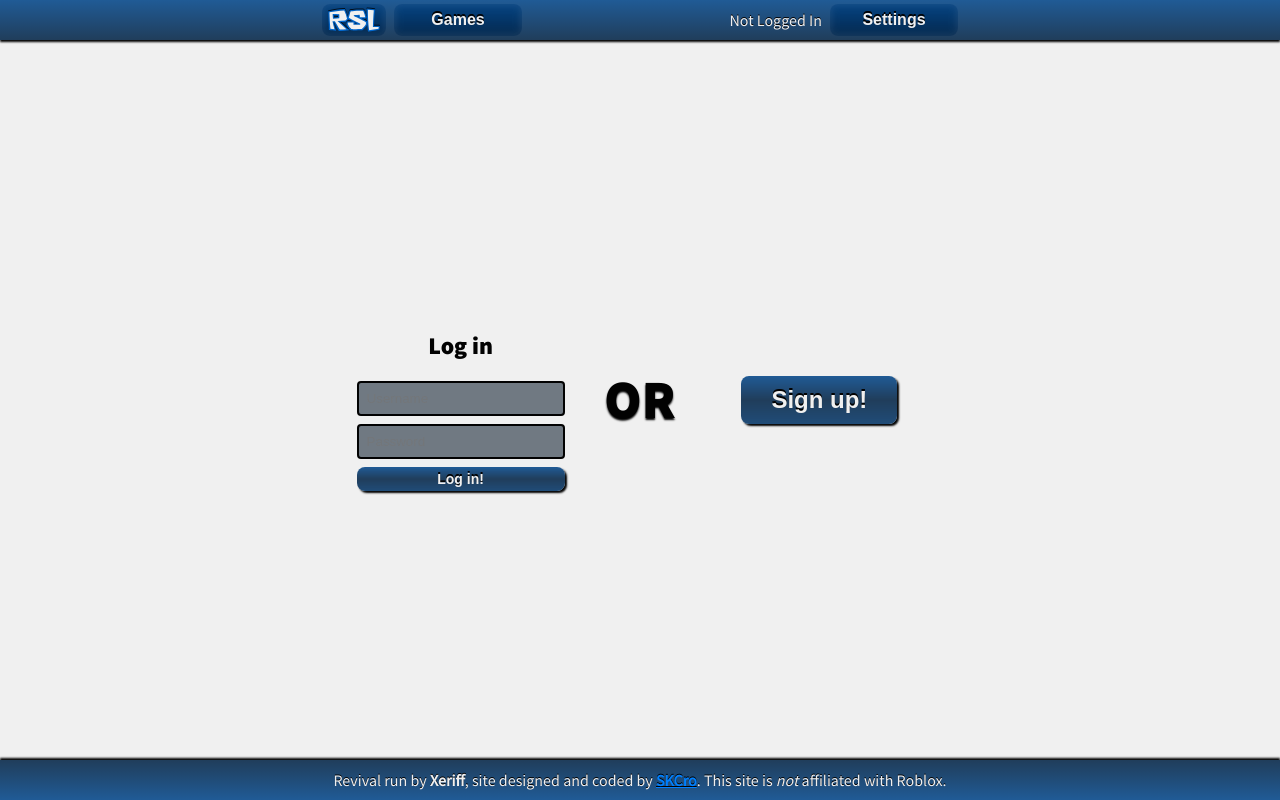
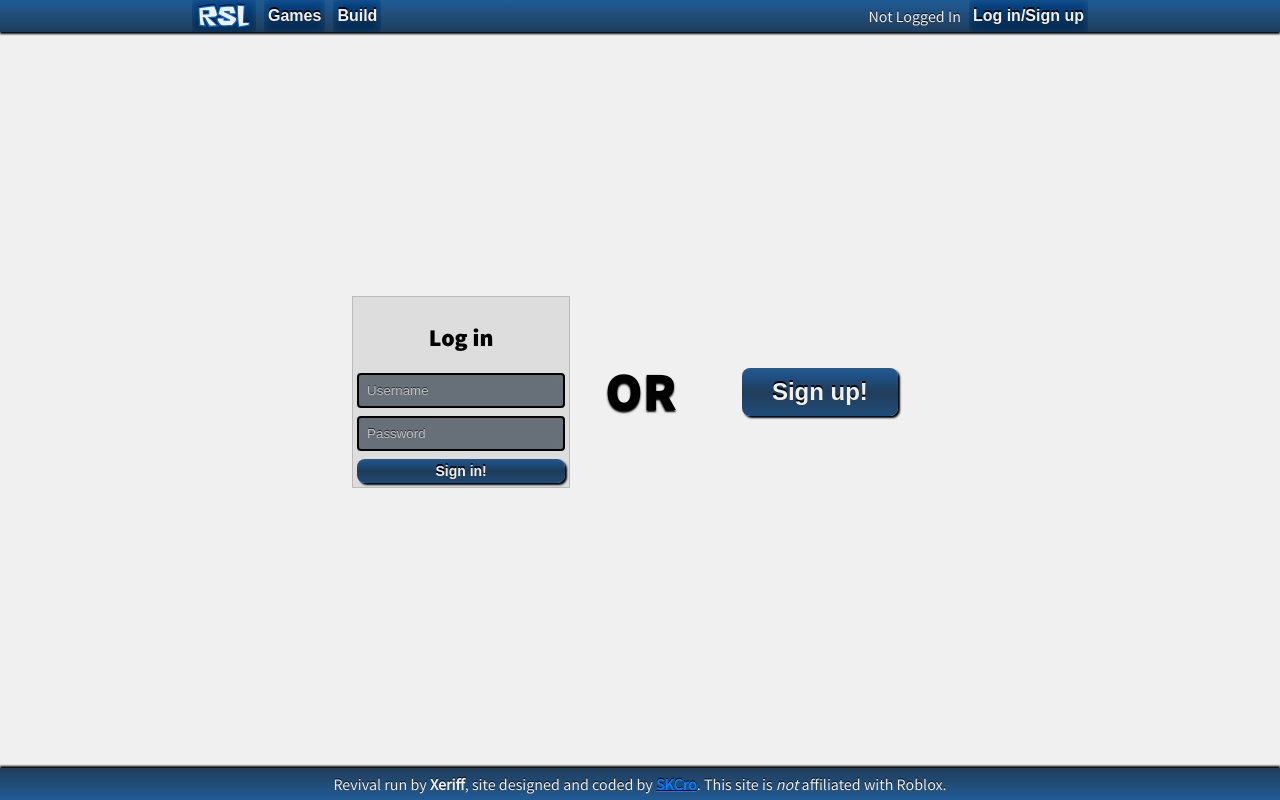
Before and after one commit to SKCro/RSL-Web, a plain HTML site: page index.html in a window 1280 px wide. Drawn offline with Linux system fonts and the light colour scheme.

Commit message:
more 2013 stuff
removed search bar and added 2013-style top buttons

```diff
--- a/css/style.css
+++ b/css/style.css
@@ -7,7 +7,8 @@ html{
 *{scrollbar-color:#048 #024;}
 *:focus-visible{outline:3px solid #0080fff0;}
 body{
-  margin:40px 0;
+  margin:0;
+  padding:32px 0;
   font-family:var(--standard-font);
   background:#f0f0f0;
   color:#020202;
@@ -50,8 +51,7 @@ h1,h2,h3,h4,h5,h6,.ultrabold{font-family:Source Sans Pro Black,var(--standard-fo
 #topBar,#footer{
   display:flex;
   position:fixed;
-  padding:4px;
-  width:calc(100% - 8px);
+  width:100%;
   height:32px;
   justify-content:center;
   color:#f0f0f0;
@@ -67,21 +67,21 @@ h1,h2,h3,h4,h5,h6,.ultrabold{font-family:Source Sans Pro Black,var(--standard-fo
 
 .top-bar-section{
   display:flex;
-  width:25%;
+  width:35%;
 }
 .top-bar-section:nth-of-type(2){justify-content:right;}
 .top-bar-section button{
-  width:128px;
+  width:auto;
   height:100%;
   border:0;
+  border-radius:0;
   font-size:16px;
   margin-right:8px;
   background:none;
   box-shadow:0 0;
 }
-.top-bar-section button:hover{
-  color:#020202;
-  background:linear-gradient(#aaa,#ccc);
+.top-bar-section button:hover,.top-bar-section button:active,top-bar-section button:focus-visible{
+  background:linear-gradient(#f0f0f050,#0000);
   box-shadow:0 0;
 }
 #home{
@@ -112,16 +112,27 @@ input:not([type="button"],[type="submit"]){
   text-align:left;
   background:#0128;
   color:#f0f0f0;
+  text-shadow:var(--inset);
   backdrop-filter:blur(4px);
 }
-input:not([type="button"],[type="submit"])::placeholder{opacity:0.64;font-weight:100;}
+input:not([type="button"],[type="submit"])::placeholder{
+  font-weight:normal;
+  opacity:0.64;
+  color:#f0f0f0;
+  text-shadow:var(--inset);
+}
 form[name="login"] section:nth-of-type(odd){
   width:33.33%;
   margin:auto;
   padding:4px;
   text-align:center;
 }
-.login{display:flex;flex-direction:column;}
+.login{
+  display:flex;
+  flex-direction:column;
+  background:#ddd;
+  border:1px solid #bbb;
+}
 
 .separator{
   display:flex;
@@ -156,7 +167,7 @@ button,input[type="button"],input[type="submit"]{
   cursor:pointer;
   transition:all 0.1s;
 }
-button:hover,input[type="button"]:hover,input[type="submit"]:hover,button:focus,input[type="button"]:focus,input[type="submit"]:focus{
+button:hover,input[type="button"]:hover,input[type="submit"]:hover,button:focus-visible,input[type="button"]:focus-visible,input[type="submit"]:focus-visible{
   background-position:0 0;
   box-shadow:3px 3px 4px #020202;
 }
--- a/index.html
+++ b/index.html
@@ -18,10 +18,11 @@
   <nav class=top-bar-section aria-label="Section 1 - contains buttons for Home and Games sections">
     <button id=home onclick=notFunctional(event);><img src=images/logo.svg alt="RSL Home">RSL Home</button>
     <button id=games onclick=notFunctional(event);>Games</button>
+    <button id=build onclick=notFunctional(event);>Build</button>
   </nav>
   <nav class=top-bar-section aria-label="Section 2 - contains account details or login button">
     <span id=topUsername>Not Logged In</span>
-    <button id=settings onclick=notFunctional(event);>Settings</button>
+    <button id=settings onclick=notFunctional(event);>Log in/Sign up</button>
   </nav>
 </header>
 <main id=mainContent>
@@ -30,7 +31,7 @@
       <h2>Log in</h2>
       <input type=username placeholder=Username>
       <input type=password placeholder=Password>
-      <input type=submit value="Log in!">
+      <input type=submit value="Sign in!">
     </section>
     <section class=separator aria-hidden=true><h2>OR</h2></section>
     <section class=signup aria-label="Signup button">
```
